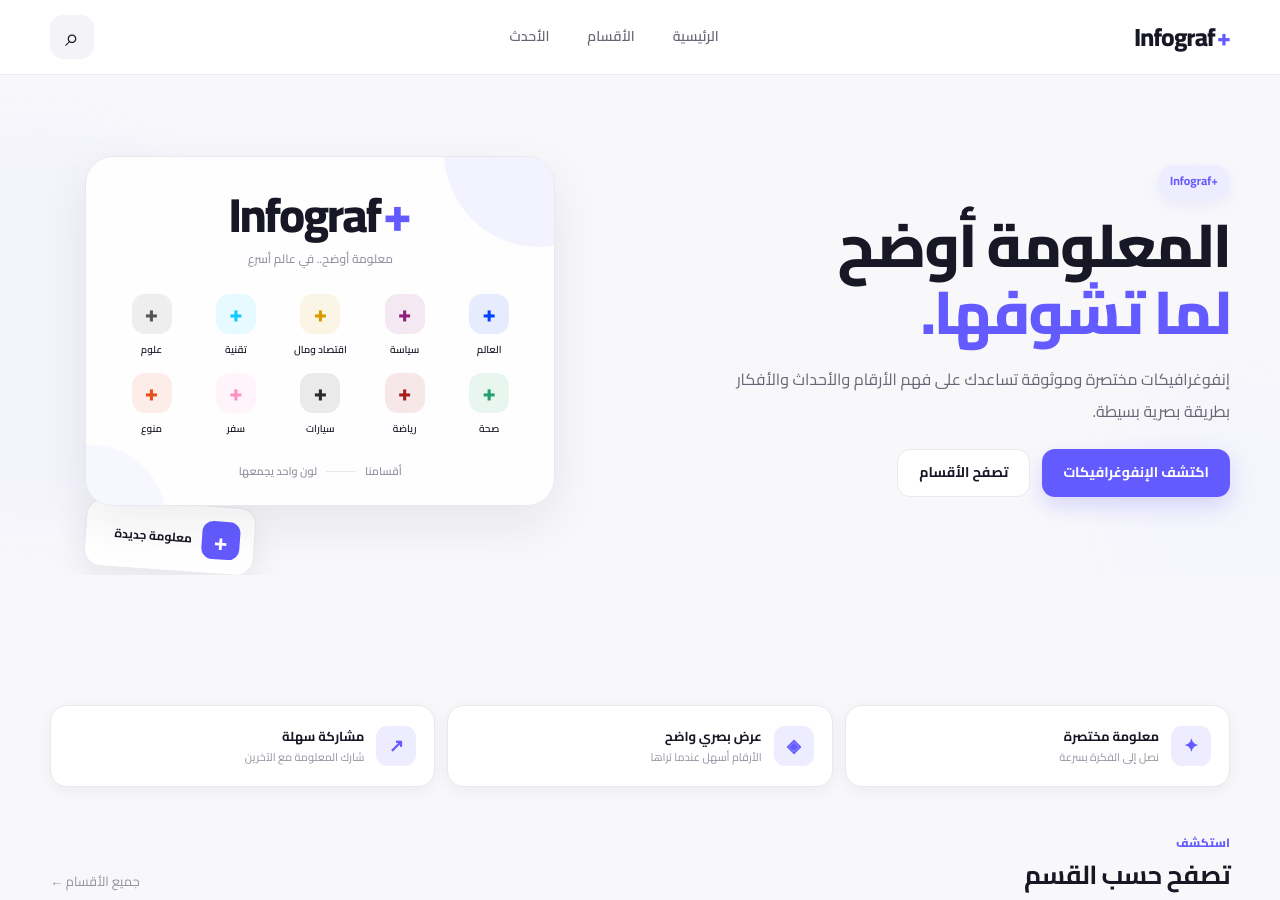
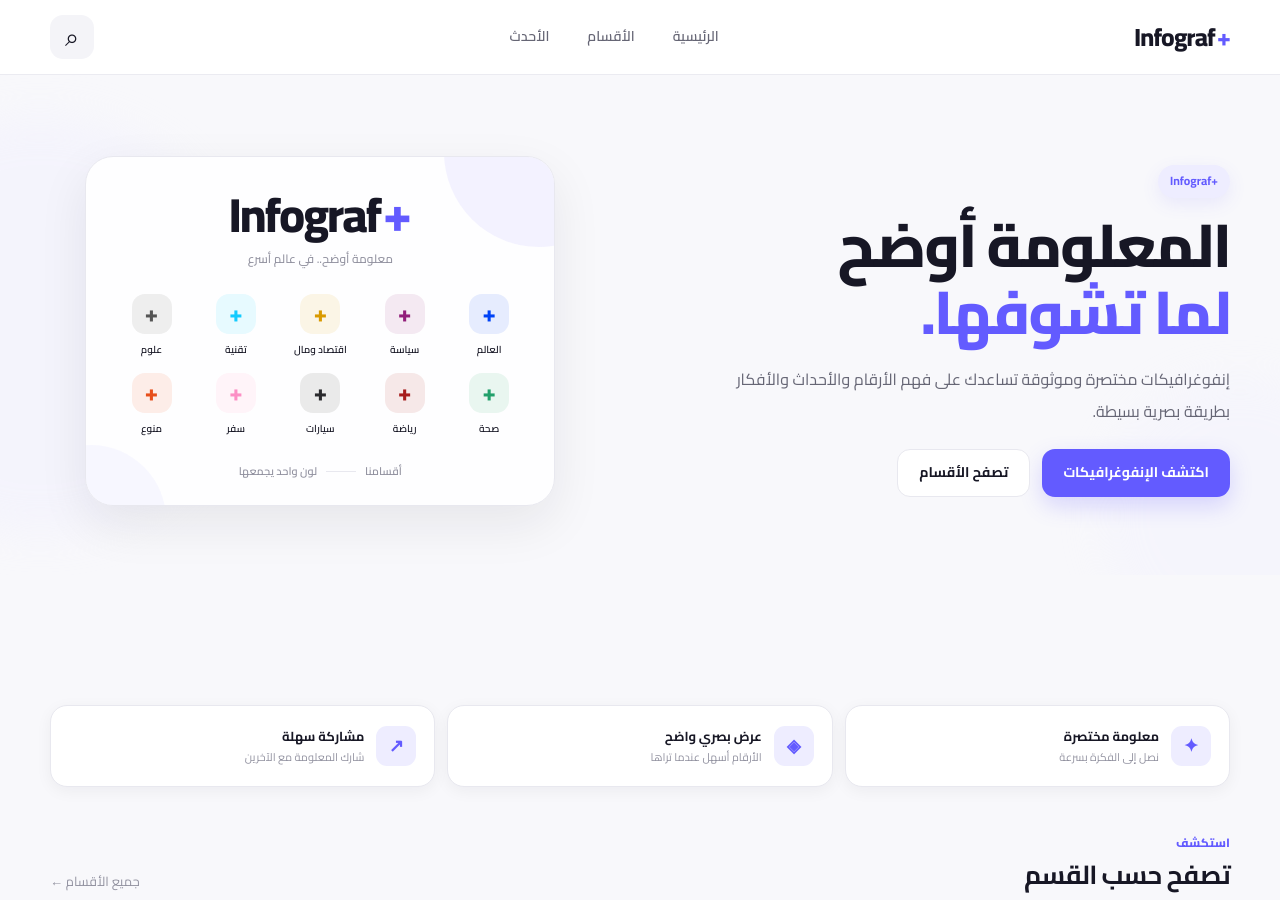
Before and after one commit to dilgash92/infograf-plus, a Jekyll site: the page built from index.html, in a window 1280 px wide and 900 px high. Built offline with Jekyll 4.4.1, drawn with Linux system fonts in a browser that asks for light colours.

Commit message:
Update index.html

```diff
--- a/index.html
+++ b/index.html
@@ -115,10 +115,7 @@ description: "Infograf+ — معلومات وإنفوغرافيك بطريقة
 
 </div>
 
-      <div class="visual-card visual-card-small">
-        <strong>+</strong>
-        <span>معلومة جديدة</span>
-      </div>
+
     </div>
   </section>
 
```
